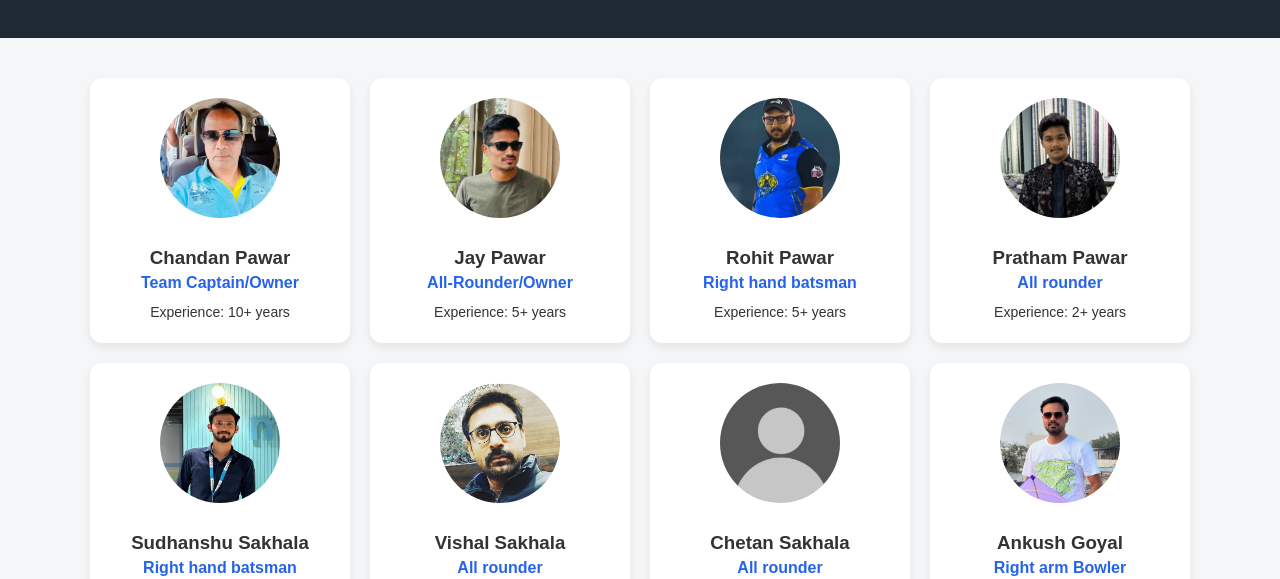
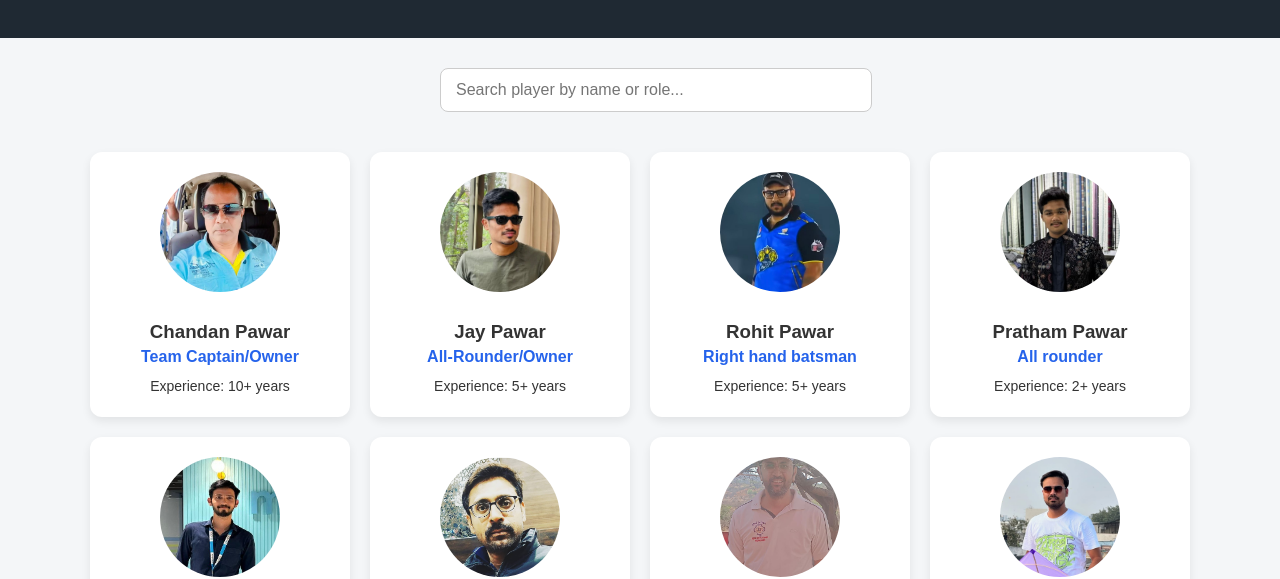
Before and after one commit to sidsakhala/PawarPanthers, a plain HTML site: page index.html in a window 1280 px wide. Shown: the part 260-839 px from the top of the page. Drawn offline with Linux system fonts and the light colour scheme.

Commit message:
added search box

```diff
--- a/index.html
+++ b/index.html
@@ -31,6 +31,22 @@
 
     header h1 {
       margin: 5px 0;
+    }
+
+    /* SEARCH BAR */
+    .search-box {
+      max-width: 400px;
+      margin: 30px auto 10px;
+      text-align: center;
+    }
+
+    .search-box input {
+      width: 100%;
+      padding: 12px 15px;
+      font-size: 16px;
+      border-radius: 8px;
+      border: 1px solid #ccc;
+      outline: none;
     }
 
     .container {
@@ -100,6 +116,16 @@
     <p>Meet our team!!</p>
   </header>
 
+  <!-- SEARCH -->
+  <div class="search-box">
+    <input
+      type="text"
+      id="searchInput"
+      placeholder="Search player by name or role..."
+      onkeyup="searchPlayers()"
+    />
+  </div>
+
   <!-- TEAM SECTION -->
   <div class="container">
     <div class="team-grid">
@@ -164,7 +190,7 @@
       </div>
 
       <div class="card">
-        <img src="chetan-sakhala.png" alt="Chetan Sakhala" />
+        <img src="chetan-sakhala.jpeg" alt="Chetan Sakhala" />
         <h3>Chetan Sakhala</h3>
         <div class="role">All rounder</div>
         <div class="details">
@@ -210,5 +236,18 @@
     © 2025 Pawar Panthers | All Rights Reserved | Created by Sudhanshu Sakhala
   </footer>
 
+  <!-- SEARCH SCRIPT -->
+  <script>
+    function searchPlayers() {
+      const input = document.getElementById("searchInput").value.toLowerCase();
+      const cards = document.querySelectorAll(".card");
+
+      cards.forEach(card => {
+        const text = card.innerText.toLowerCase();
+        card.style.display = text.includes(input) ? "block" : "none";
+      });
+    }
+  </script>
+
 </body>
 </html>
```
Also changed, not shown: chetan-sakhala.jpeg (added).
